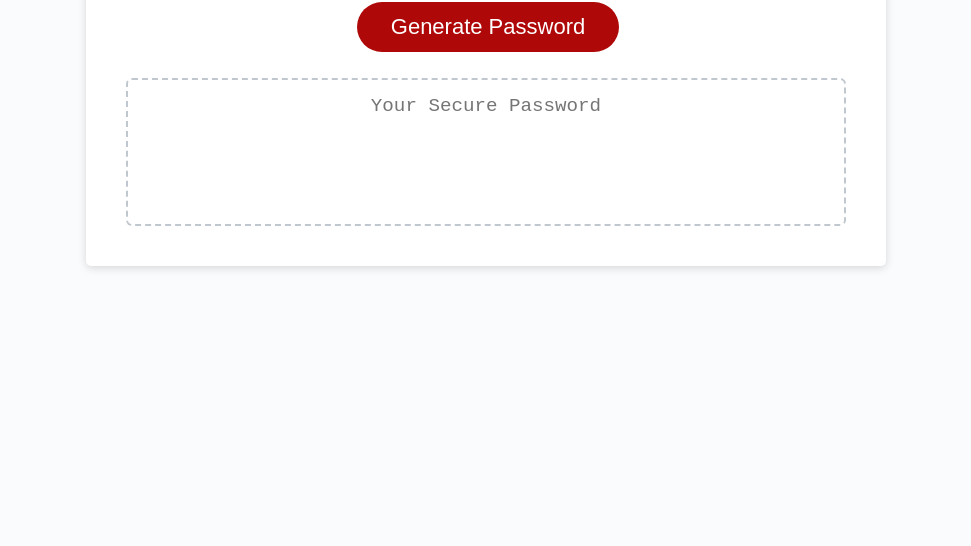
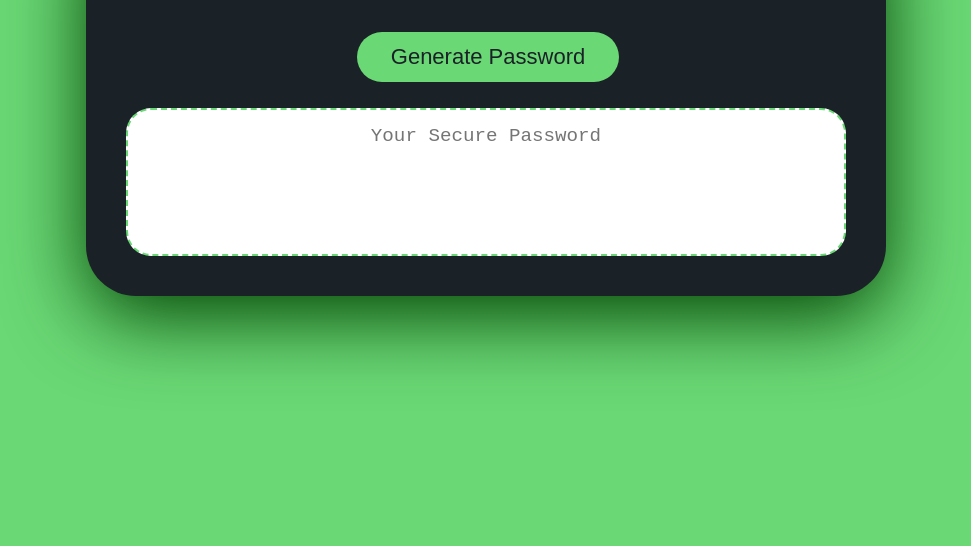
Before and after one commit to JackoWray/WrayzorSharp-3PasswordGenerator, a plain HTML site: page index.html in a window 1280 px wide. Shown: the part 254-800 px from the top of the page, without its empty margins (154-1125 px from the left). Drawn offline with Linux system fonts and the light colour scheme.

Commit message:
final commit,

```diff
--- a/assets/style.css
+++ b/assets/style.css
@@ -13,8 +13,13 @@ body,
 }
 
 body {
-  font-family: sans-serif;
-  background-color: #f9fbfd;
+  font-family: monospace, sans-serif;
+  background-color: #6ad875;
+}
+
+body header h1 {
+  color: #1b2227;
+  font-size: 40px;
 }
 
 .wrapper {
@@ -27,16 +32,14 @@ header {
   text-align: center;
   padding: 20px;
   padding-top: 0px;
-  color: hsl(206, 17%, 28%);
 }
 
 .card {
-  background-color: hsl(0, 0%, 100%);
-  border-radius: 5px;
+  background-color: #1b2227;
+  border-radius: 50px;
   border-width: 1px;
-  box-shadow: rgba(0, 0, 0, 0.15) 0px 2px 8px 0px;
-  color: hsl(206, 17%, 28%);
-  font-size: 18px;
+  box-shadow: rgba(0, 64, 0, 1) 0px 20px 80px 0px;
+  font-size: 21px;
   margin: 0 auto;
   max-width: 800px;
   padding: 30px 40px;
@@ -46,8 +49,11 @@ header {
   content: " ";
   display: block;
   width: 100%;
-  background: #e7e9eb;
   height: 2px;
+}
+
+.card-header h2 {
+  color: #9ba2a7;
 }
 
 .card-body {
@@ -62,7 +68,6 @@ header {
   content: " ";
   display: block;
   width: 100%;
-  background: #e7e9eb;
   height: 2px;
 }
 
@@ -74,11 +79,11 @@ header {
 
 .btn {
   border: none;
-  background-color: hsl(360, 91%, 36%);
+  background-color: #6ad875;
   border-radius: 25px;
-  box-shadow: rgba(0, 0, 0, 0.1) 0px 1px 6px 0px rgba(0, 0, 0, 0.2) 0px 1px 1px
+  box-shadow: rgba(0, 0, 0, 0.1) 0px 1px 6px 0px rgba(0, 0, 0, 1) 0px 10px 25px
     0px;
-  color: hsl(0, 0%, 100%);
+  color: #1b2227;
   display: inline-block;
   font-size: 22px;
   line-height: 22px;
@@ -90,7 +95,6 @@ header {
 
 button[disabled] {
   cursor: default;
-  background: #c0c7cf;
 }
 
 .float-right {
@@ -101,7 +105,6 @@ button[disabled] {
   -webkit-appearance: none;
   -moz-appearance: none;
   appearance: none;
-  border: none;
   display: block;
   width: 100%;
   padding-top: 15px;
@@ -112,8 +115,8 @@ button[disabled] {
   text-align: center;
   margin-top: 10px;
   margin-bottom: 10px;
-  border: 2px dashed #c0c7cf;
-  border-radius: 6px;
+  border: 2px dashed #6ad875;
+  border-radius: 25px;
   resize: none;
   overflow: hidden;
 }
@@ -126,7 +129,7 @@ button[disabled] {
   }
 
   #password {
-    font-size: 1rem;
+    font-size: 2rem;
   }
 }
 
```
Also changed, not shown: screenshots/Screenshot (5).png (added).
